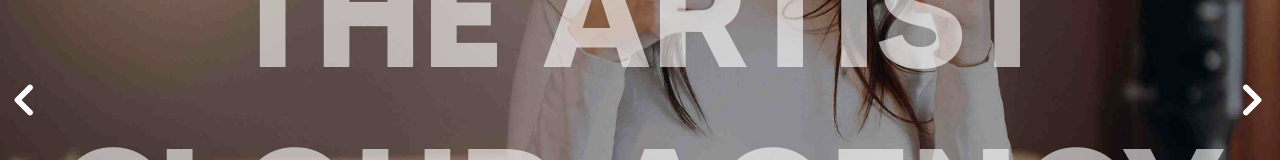
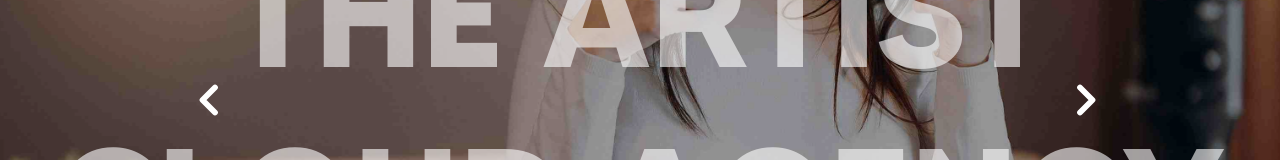
Before and after one commit to alamincoders/leading-page-react-vite-tailwindcss, a React (Vite) app: page /home in a window 1280 px wide. Shown: the part 540-700 px from the top of the page. Built offline with nearby package versions, Linux system fonts and the light colour scheme.

Commit message:
updated hero

```diff
--- a/src/components/screen/Hero.jsx
+++ b/src/components/screen/Hero.jsx
@@ -99,7 +99,7 @@ export default Hero;
 function SampleNextArrow(props) {
   const { className, onClick } = props;
   return (
-    <button className={`${className} !hidden w-0 h-0  mr-16  2xl:mr-60 lg:!inline-block lg:w-20 lg:h-20`} onClick={onClick}>
+    <button className={`${className} !hidden w-0 h-0  mr-16   xl:mr-[18%] lg:!inline-block lg:w-20 lg:h-20`} onClick={onClick}>
       <svg className="text-white inline-block" xmlns="http://www.w3.org/2000/svg" width="60" height="60" viewBox="0 0 24 24">
         <path fill="none" stroke="currentColor" strokeLinecap="round" strokeLinejoin="round" strokeWidth="2.3" d="m10 17l5-5l-5-5" />
       </svg>
@@ -110,7 +110,7 @@ function SampleNextArrow(props) {
 function SamplePrevArrow(props) {
   const { className, onClick } = props;
   return (
-    <button className={`${className} !hidden w-0 h-0   ml-5 2xl:ml-60 lg:!inline-block lg:w-20 lg:h-20 z-10`} onClick={onClick}>
+    <button className={`${className} !hidden w-0 h-0 ml-5 xl:ml-[16%] lg:!inline-block lg:w-20 lg:h-20 z-10`} onClick={onClick}>
       <svg className="text-white inline-block" xmlns="http://www.w3.org/2000/svg" width="60" height="60" viewBox="0 0 24 24">
         <path fill="none" stroke="currentColor" strokeLinecap="round" strokeLinejoin="round" strokeWidth="2.3" d="m14 7l-5 5l5 5" />
       </svg>
```
